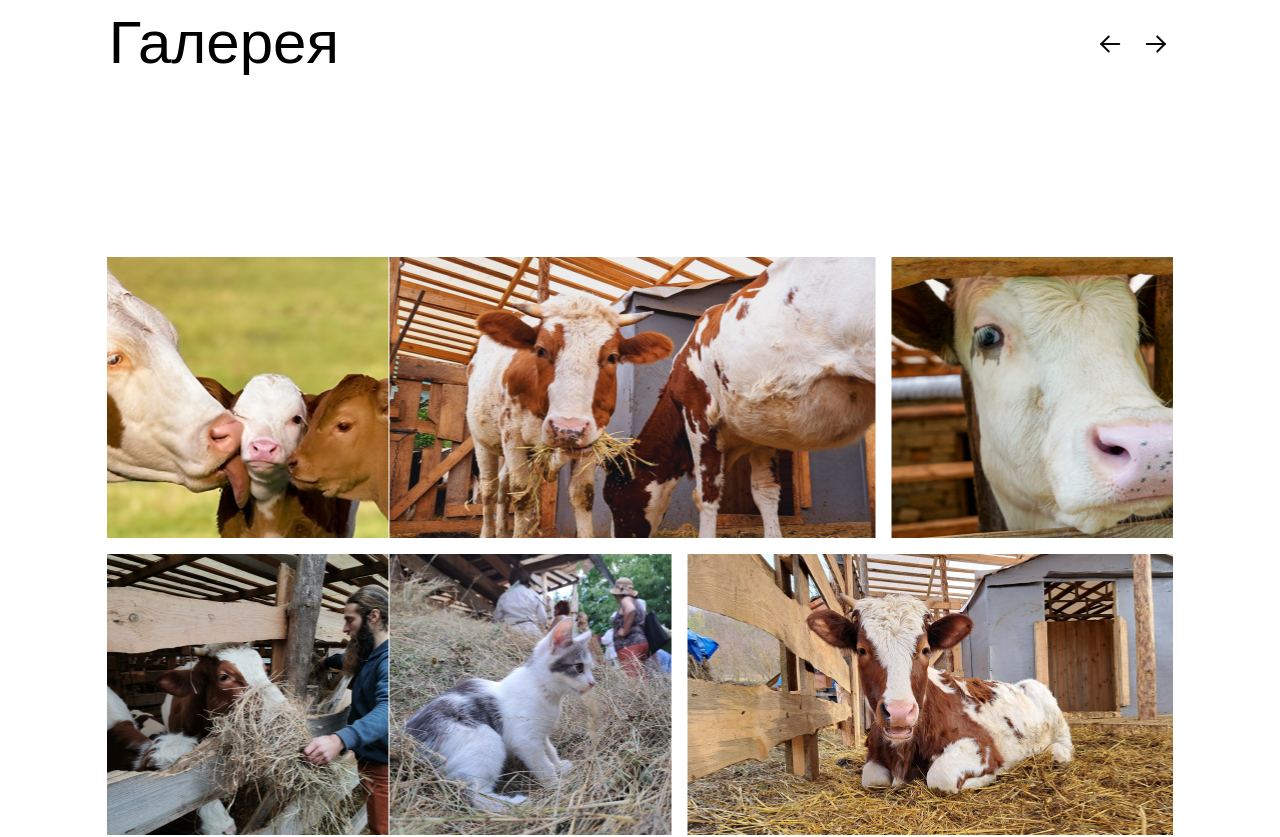
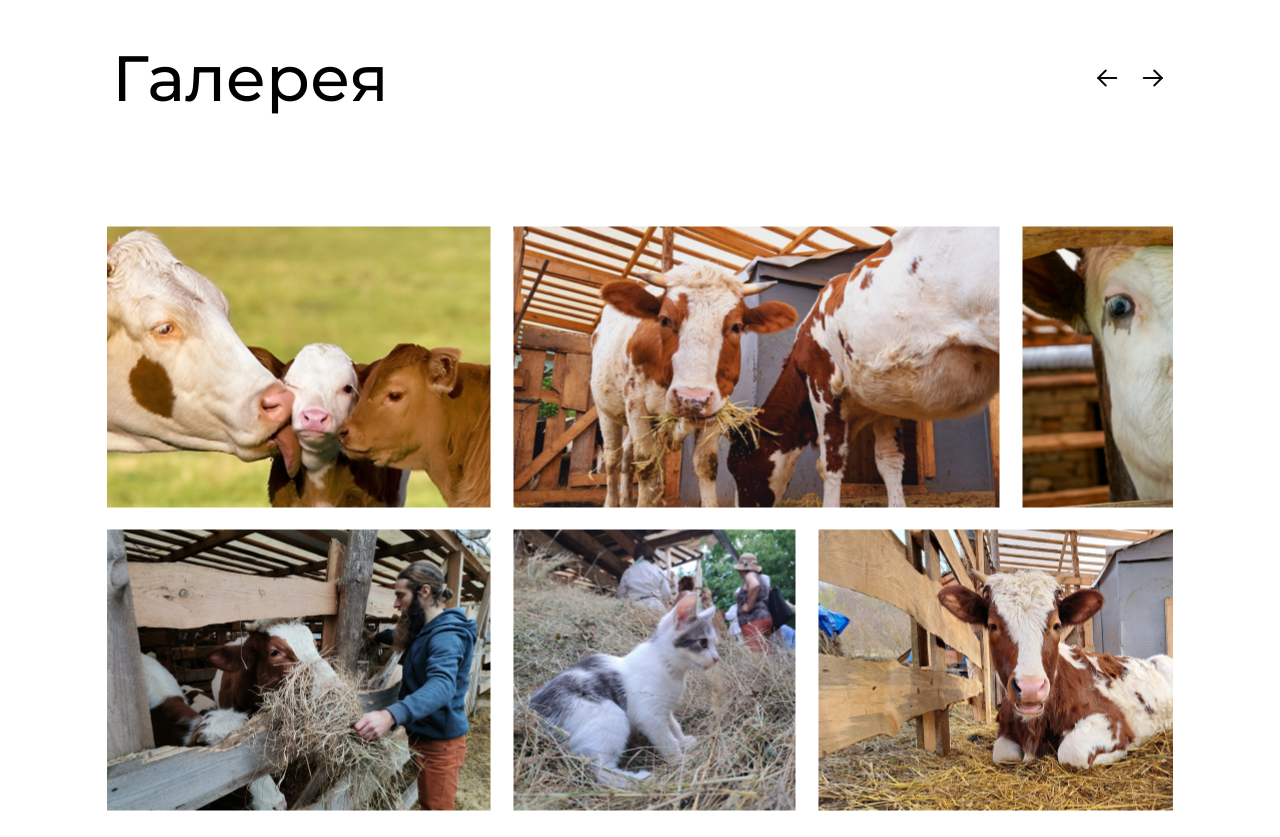
Before and after one commit to baza-trainee/cows-shelter-frontend, a React (Vite) app: page / in a window 1280 px wide. Shown: the part 902-1739 px from the top of the page. Built offline with nearby package versions, Linux system fonts and the light colour scheme.

Commit message:
fix(gallery): fix styles of gallery and slider component

```diff
--- a/package.json
+++ b/package.json
@@ -16,6 +16,7 @@
     "@hookform/resolvers": "^3.3.2",
     "@reduxjs/toolkit": "^1.9.7",
     "i18next": "^23.6.0",
+    "nanoid": "^5.0.2",
     "react": "^18.2.0",
     "react-dom": "^18.2.0",
     "react-hook-form": "^7.47.0",
--- a/src/components/Gallery.tsx
+++ b/src/components/Gallery.tsx
@@ -1,21 +1,23 @@
 import { useEffect, useState } from 'react';
+import { useTranslation } from 'react-i18next';
 
-import { slides } from '@/data/gallery';
+import { GalleryItem } from '@/types';
+import { images } from '@/data/gallery';
+import { usePaginatedData } from '@/hooks/usePaginatedData';
 
-import SliderSection from './SliderSection';
-
-import { usePaginatedData } from '@/hooks/usePaginatedData';
+import Slider from './Slider';
 
 import '@/styles/gallery.css';
 
 const Gallery = () => {
+  const itemsPerPage = 6;
+  const { t } = useTranslation();
   const [start, setStart] = useState(0);
   const [finish, setFinish] = useState(5);
   const [currentPage, setCurrentPage] = useState(1);
-  const itemsPerPage = 6;
-  const pagesLength = slides.length / itemsPerPage;
+  const pagesLength = images.length / itemsPerPage;
 
-  const data = usePaginatedData(slides, start, finish);
+  const data = usePaginatedData(images, start, finish);
 
   useEffect(() => {
     if (currentPage === 1) {
@@ -33,28 +35,28 @@ const Gallery = () => {
   }, [currentPage]);
 
   return (
-    <SliderSection
-      title="Галерея"
+    <Slider
+      title={t('gallery:gallery')}
       setCurrentPage={setCurrentPage}
       pagesLength={pagesLength}
     >
-      <div className="gridContainer container m-auto grid h-full grid-cols-3 grid-rows-2 gap-4">
-        {data.map((block: string, index: number) => (
+      <div className="gridContainer">
+        {data.map((item: GalleryItem, index: number) => (
           <div
-            key={index}
-            className={`gridItem relative h-[281px] w-full min-w-[282px] gridItem--${
+            key={item.id}
+            className={`gridItem relative h-[281px] min-w-[282px] max-w-[486px] gridItem--${
               index + 1
             }`}
           >
             <img
-              src={block}
-              alt="foto"
-              className="h-full max-h-[281px] w-full object-cover"
+              src={item.url}
+              alt="cow"
+              className="h-full w-full object-cover"
             />
           </div>
         ))}
       </div>
-    </SliderSection>
+    </Slider>
   );
 };
 
--- a/src/components/Slider.tsx
+++ b/src/components/Slider.tsx
@@ -1,39 +1,72 @@
 /* eslint-disable @typescript-eslint/no-explicit-any */
-import { Dispatch, SetStateAction, forwardRef } from 'react';
+import { Dispatch, SetStateAction, useRef } from 'react';
 import { Swiper, SwiperSlide } from 'swiper/react';
 import { Pagination, Navigation } from 'swiper/modules';
+
+import ArrowLeft from './icons/ArrowLeft';
+import ArrowRight from './icons/ArrowRight';
 
 import 'swiper/css/navigation';
 import 'swiper/css/pagination';
 import 'swiper/css';
 
 type SliderProps = {
+  title: string;
   pagesLength?: number;
   children: React.ReactNode;
-  setCurrentPage: Dispatch<SetStateAction<number>>;
+  setCurrentPage?: Dispatch<SetStateAction<number>>;
 };
 
-const Slider = (props: SliderProps, ref: any) => {
-  const { setCurrentPage, pagesLength, children } = props;
+const Slider = ({
+  setCurrentPage,
+  pagesLength,
+  children,
+  title
+}: SliderProps) => {
+  const sliderRef = useRef(null);
+
+  const handlePrev = () => {
+    if (sliderRef && sliderRef.current) {
+      (sliderRef.current as any).slidePrev();
+    }
+  };
+  const handleNext = () => {
+    if (sliderRef != undefined) {
+      (sliderRef.current as any).slideNext();
+    }
+  };
   return (
+    <section className="py-4">
+      <div className="sectionHeader mx-28 mb-8 mt-4 flex  items-center justify-between">
+        <h2 className="text-[64px] font-medium">{title}</h2>
+        <div className="flex gap-4">
+          <div onClick={handlePrev} className="cursor-pointer ">
+            <ArrowLeft />
+          </div>
+          <div className="cursor-pointer" onClick={handleNext}>
+            <ArrowRight />
+          </div>
+        </div>
+      </div>
+      <div className="my-8 flex h-screen w-full  items-start justify-start">
         <Swiper
-      className="relative mt-[10vh] flex h-[110vh] w-5/6 flex-col items-center justify-center"
+          className="relative flex h-[100%] w-5/6 flex-col items-center justify-center"
           spaceBetween={10}
           slidesPerView={1}
           modules={[Pagination, Navigation]}
           pagination={{ clickable: true }}
           loop={true}
           onActiveIndexChange={(swiperCore) => {
-        setCurrentPage(swiperCore.activeIndex + 1);
+            setCurrentPage!(swiperCore.activeIndex + 1);
           }}
           onSwiper={(swiper) => {
-        ref.current = swiper;
+            (sliderRef.current as any) = swiper;
           }}
         >
           {[...Array(pagesLength)].map((_, index) => (
             <SwiperSlide
               key={index}
-          className="flex h-full w-full items-center justify-center"
+              className="bottom-10 flex h-full w-full items-center justify-center"
             >
               <div className="absolute left-[50%] top-[50%] w-full -translate-x-[50%] -translate-y-[50%] ">
                 {children}
@@ -41,7 +74,9 @@ const Slider = (props: SliderProps, ref: any) => {
             </SwiperSlide>
           ))}
         </Swiper>
+      </div>
+    </section>
   );
 };
 
-export default forwardRef(Slider);
+export default Slider;
--- a/src/components/SliderSection.tsx
+++ /dev/null
@@ -1,61 +0,0 @@
-/* eslint-disable @typescript-eslint/no-explicit-any */
-import { useRef, Dispatch, SetStateAction } from 'react';
-
-import Slider from './Slider';
-import ArrowLeft from './icons/ArrowLeft';
-import ArrowRight from './icons/ArrowRight';
-
-import '@/styles/gallery.css';
-
-type SliderSectionProps = {
-  title: string;
-  pagesLength?: number;
-  children: React.ReactNode;
-  setCurrentPage: Dispatch<SetStateAction<number>>;
-};
-
-const SliderSection = ({
-  title,
-  children,
-  setCurrentPage,
-  pagesLength
-}: SliderSectionProps) => {
-  const sliderRef = useRef(null);
-
-  const handlePrev = () => {
-    if (sliderRef && sliderRef.current) {
-      (sliderRef.current as any).slidePrev();
-    }
-  };
-  const handleNext = () => {
-    if (sliderRef != undefined) {
-      (sliderRef.current as any).slideNext();
-    }
-  };
-  return (
-    <section className="py-4">
-      <div className="sectionHeader mx-auto flex w-[83vw] items-center justify-between">
-        <h2 className=" text-6xl">{title}</h2>
-        <div className="flex gap-4">
-          <div onClick={handlePrev} className="cursor-pointer ">
-            <ArrowLeft />
-          </div>
-          <div className="cursor-pointer" onClick={handleNext}>
-            <ArrowRight />
-          </div>
-        </div>
-      </div>
-      <div className="my-8 flex h-screen w-full  items-center justify-center">
-        <Slider
-          setCurrentPage={setCurrentPage}
-          pagesLength={pagesLength}
-          ref={sliderRef}
-        >
-          {children}
-        </Slider>
-      </div>
-    </section>
-  );
-};
-
-export default SliderSection;
--- a/src/data/gallery.ts
+++ b/src/data/gallery.ts
@@ -1,20 +1,76 @@
-export const slides = [
-  'gallery/gallery-1.png',
-  'gallery/gallery-2.png',
-  'gallery/gallery-3.png',
-  'gallery/gallery-4.png',
-  'gallery/gallery-5.png',
-  'gallery/gallery-6.png',
-  'gallery/gallery-1.png',
-  'gallery/gallery-2.png',
-  'gallery/gallery-3.png',
-  'gallery/gallery-4.png',
-  'gallery/gallery-5.png',
-  'gallery/gallery-6.png',
-  'gallery/gallery-1.png',
-  'gallery/gallery-2.png',
-  'gallery/gallery-3.png',
-  'gallery/gallery-4.png',
-  'gallery/gallery-5.png',
-  'gallery/gallery-6.png'
+import { nanoid } from 'nanoid';
+
+export const images = [
+  {
+    id: nanoid(),
+    url: 'gallery/gallery-1.png'
+  },
+  {
+    id: nanoid(),
+    url: 'gallery/gallery-2.png'
+  },
+  {
+    id: nanoid(),
+    url: 'gallery/gallery-3.png'
+  },
+  {
+    id: nanoid(),
+    url: 'gallery/gallery-4.png'
+  },
+  {
+    id: nanoid(),
+    url: 'gallery/gallery-5.png'
+  },
+  {
+    id: nanoid(),
+    url: 'gallery/gallery-6.png'
+  },
+  {
+    id: nanoid(),
+    url: 'gallery/gallery-1.png'
+  },
+  {
+    id: nanoid(),
+    url: 'gallery/gallery-2.png'
+  },
+  {
+    id: nanoid(),
+    url: 'gallery/gallery-3.png'
+  },
+  {
+    id: nanoid(),
+    url: 'gallery/gallery-4.png'
+  },
+  {
+    id: nanoid(),
+    url: 'gallery/gallery-5.png'
+  },
+  {
+    id: nanoid(),
+    url: 'gallery/gallery-6.png'
+  },
+  {
+    id: nanoid(),
+    url: 'gallery/gallery-1.png'
+  },
+  {
+    id: nanoid(),
+    url: 'gallery/gallery-2.png'
+  },
+  {
+    id: nanoid(),
+    url: 'gallery/gallery-3.png'
+  },
+  {
+    id: nanoid(),
+    url: 'gallery/gallery-4.png'
+  },
+  {
+    id: nanoid(),
+    url: 'gallery/gallery-5.png'
+  },
+  {
+    id: nanoid(),
+    url: 'gallery/gallery-6.png'
+  }
 ];
--- a/src/hooks/usePaginatedData.ts
+++ b/src/hooks/usePaginatedData.ts
@@ -1,5 +1,7 @@
+import { GalleryItem } from '@/types';
+
 export const usePaginatedData = (
-  data: string[],
+  data: GalleryItem[],
   start: number,
   finish: number
 ) => {
--- a/src/index.css
+++ b/src/index.css
@@ -1,4 +1,4 @@
-@import url('https://fonts.googleapis.com/css2?family=Heebo:wght@100;200;300;400;500;600;700;800;900&display=swap');
+@import url('https://fonts.googleapis.com/css2?family=Montserrat:wght@100;200;300;400;500;600;700;800;900&display=swap');
 @tailwind base;
 @tailwind components;
 @tailwind utilities;
@@ -22,7 +22,7 @@ body {
   align-items: center;
   flex-direction: column;
   overflow-x: hidden;
-  font-family: 'Heebo', sans-serif;
+  font-family: 'Montserrat', sans-serif;
 }
 
 @layer utilities {
--- a/src/locales/en.json
+++ b/src/locales/en.json
@@ -31,5 +31,8 @@
       "baza": "BazaTraineeUkraine",
       "rights": "2023. © All rights reserved"
     }
+  },
+  "gallery": {
+    "gallery": "Gallery"
   }
 }
--- a/src/locales/uk.json
+++ b/src/locales/uk.json
@@ -31,5 +31,8 @@
       "baza": "BazaTraineeUkraine",
       "rights": "2023. © Усі права захищені"
     }
+  },
+  "gallery":{
+    "gallery":"Галерея"
   }
 }
--- a/src/styles/gallery.css
+++ b/src/styles/gallery.css
@@ -1,34 +1,37 @@
 .gridContainer {
   display: grid;
-  grid-template-columns: repeat(12, 1fr);
-  grid-template-rows: repeat(8, 281px);
-  gap: 15px;
+  grid-template-columns: repeat(3, 1fr);
+  grid-template-rows: repeat(2, 280px);
+  gap: 23px;
 }
 
 .gridItem--1 {
   grid-column: 1/4;
-  grid-row: 1/5;
+  grid-row: 1/2;
+  width: 384px;
 }
 .gridItem--2 {
-  grid-column: 4/10;
-  grid-row: 1/5;
+  grid-column: 4/7;
+  grid-row: 1/2;
+  width: 486px;
 }
 .gridItem--3 {
-  grid-column: 10/13;
-  grid-row: 1/5;
+  grid-column: 7/8;
+  grid-row: 1/2;
+  width: 282px;
 }
 .gridItem--4 {
-  grid-column-start: 1;
-  grid-column-end: 4;
-  grid-row: 5/9;
+  grid-column: 1/4;
+  grid-row: 2/3;
+  width: 384px;
 }
 .gridItem--5 {
-  grid-column-start: 4;
-  grid-column-end: 7;
-  grid-row: 5/9;
+  grid-column: 4/5;
+  grid-row: 2/3;
+  width: 282px;
 }
 .gridItem--6 {
-  grid-column-start: 7;
-  grid-column-end: 13;
-  grid-row: 5/9;
+  grid-column: 5/8;
+  grid-row: 2/3;
+  width: 486px;
 }
--- a/src/types/index.ts
+++ b/src/types/index.ts
@@ -3,3 +3,8 @@ export type PostRequest = {
   title: string;
   text: string;
 };
+
+export type GalleryItem = {
+  id: string;
+  url: string;
+};
```
Also changed, not shown: 1 other file (tests, documents, lock files or other folders). Lines whose indentation alone changed are shown as unchanged.
